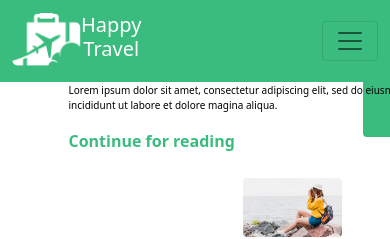
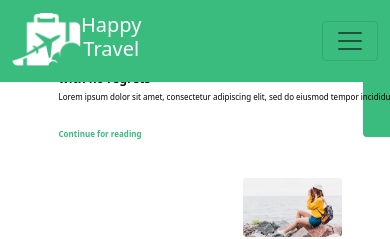
Before and after one commit to NusratMitu/react-travel-app, a React (Create React App) app: page / in a window 390 px wide. Shown: the top 239 px of the page. Built offline with nearby package versions, Linux system fonts and the light colour scheme.

Commit message:
edited banner

```diff
--- a/src/Components/Home/Banner/Banner.css
+++ b/src/Components/Home/Banner/Banner.css
@@ -4,7 +4,7 @@
     /* height: 500px; */
  }
 .banner img {
-    height: 500px;
+    height: 400px;
  }
 
 .caption {
@@ -36,7 +36,7 @@
 }
 
 /* Mobile device */
-@media only screen and (max-width: 768px) {
+@media only screen and (max-width: 768px) and (min-width: 615px){
 
     .caption {
         padding: 10px;
@@ -56,7 +56,10 @@
         font-size: 12px;
         width: 400px;
     }
-
+    .bannerLink {
+        font-size: 12px;
+        line-height: 3px;
+    }
 
 
 
@@ -64,16 +67,22 @@
 
 @media only screen and (max-width: 614px) {
 
+    .caption {
+        width: 300px;
+    }
     .caption h3 {
         font-weight: 300;
         font-size: 12px;
-        line-height: 10px;
-        padding-top: 150px;
+        line-height: 8px;
+        /* padding-top: 150px; */
     }
 
     .caption p {
-        font-size: 10px;
-        width: 400px;
+        font-size: 8px;
+    }
+    .bannerLink {
+        font-size: 8px;
+        line-height: 3px;
     }
 
 
--- a/src/Components/Home/Banner/Banner.js
+++ b/src/Components/Home/Banner/Banner.js
@@ -20,7 +20,7 @@ const Banner = () => {
 			<h3 className='fw-bolder fs-lg-1'>Live with no <span className='coloredCaption'> excuses & travel</span> <br /> with no regrets</h3>
 			<p className='fw-light lh-sm'>Lorem ipsum dolor sit amet, consectetur adipiscing elit, sed do eiusmod tempor incididunt ut labore et
 dolore magina aliqua. </p>
-<NavLink className='primaryColor linkHover bannerlink fw-lg-bolder text-decoration-none'
+<NavLink className='primaryColor linkHover bannerlink text-decoration-none'
             to="aboutAuthor"   >
             Continue for reading
           </NavLink>
@@ -34,7 +34,7 @@ dolore magina aliqua. </p>
 			<h3 className='fw-bolder'>Live with no <span className='coloredCaption'> excuses & travel</span> <br /> with no regrets</h3>
 			<p>Lorem ipsum dolor sit amet, consectetur adipiscing elit, sed do eiusmod tempor incididunt ut labore et
 dolore magina aliqua.</p>
-<NavLink className='primaryColor linkHover fw-bold text-decoration-none'
+<NavLink className='primaryColor bannerLink linkHover text-decoration-none'
             to="aboutAuthor"   >
             Continue for reading
           </NavLink>
```
